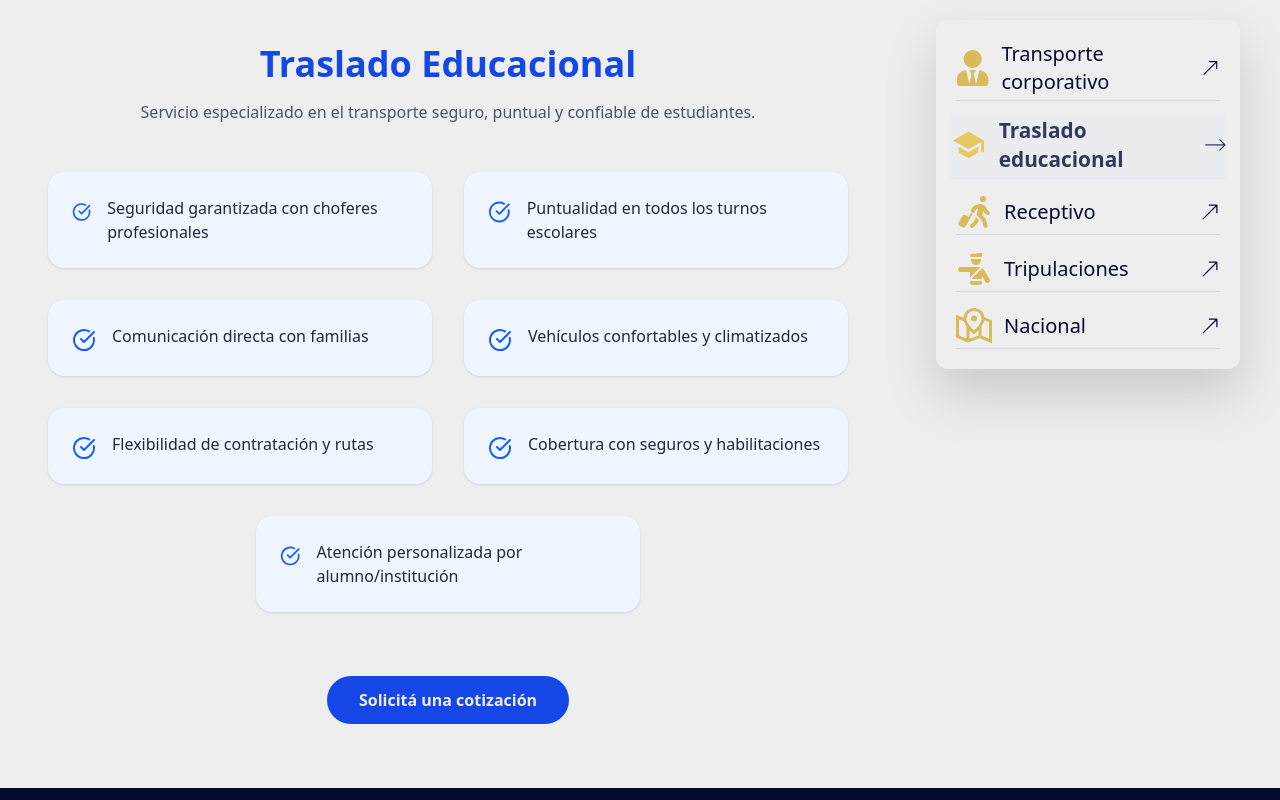
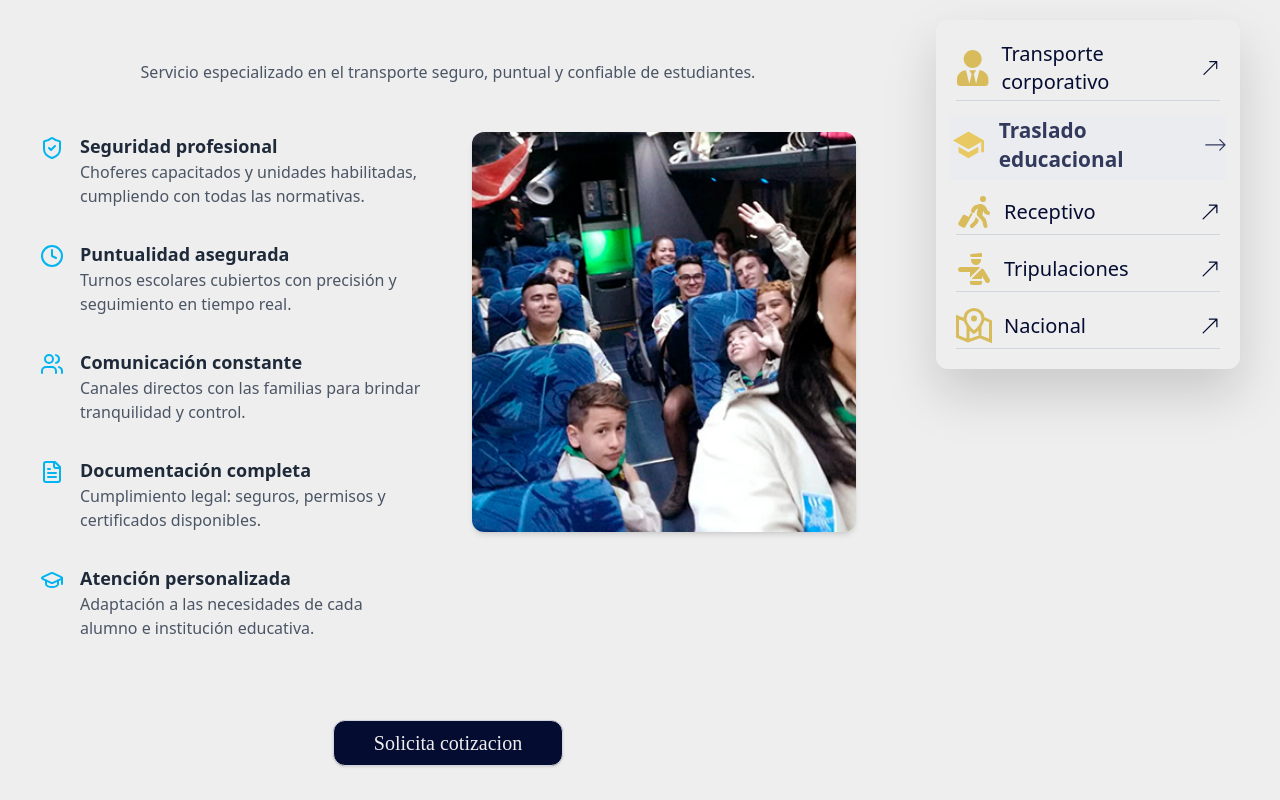
Before and after one commit to UlisesValero/teb, a React (Vite) app: page /servicio/educativo in a window 1280 px wide. Shown: the part 360-1160 px from the top of the page. Built offline with nearby package versions, Linux system fonts and the light colour scheme.

Commit message:
v.30 Animations & ServiceDetails corrections

```diff
--- a/src/components/pages/ServiceDetail.jsx
+++ b/src/components/pages/ServiceDetail.jsx
@@ -6,8 +6,9 @@ import Receptive from "../ui/Receptive"
 import ServicesRedirect from "../ui/ServicesRedirect"
 import Educational from "../ui/Educational"
 import { AnimatePresence, motion } from "framer-motion"
-import DarkBgProvider, { useDarkBg } from "../../context/DarkBg"
+import { useDarkBg } from "../../context/DarkBg"
 import Crew from "../ui/Crew"
+import UseAnimation from "../../hooks/UseAnimation"
 
 const ServiceDetail = () => {
   const { id } = useParams()
@@ -35,6 +36,7 @@ const ServiceDetail = () => {
       </div>
 
       {servicio.id === "nacional" ? (
+        <UseAnimation>
         <div className="flex flex-col lg:flex-row">
           <div className="lg:w-[70%]">
             <ArgentinaMap />
@@ -43,9 +45,13 @@ const ServiceDetail = () => {
             <ServicesRedirect />
           </div>
         </div>
+        </UseAnimation>
       ) : null}
-      {servicio.id === "empresarial" ? (<CorporativeT />) : null}
+      {servicio.id === "empresarial" ? (
+        <UseAnimation><CorporativeT /></UseAnimation>
+      ) : null}
       {servicio.id === "turistico" ? (
+        <UseAnimation>
         <div className="flex flex-col lg:flex-row">
           <div className="lg:w-[70%]">
             <Receptive />
@@ -54,8 +60,10 @@ const ServiceDetail = () => {
             <ServicesRedirect />
           </div>
         </div>
+        </UseAnimation>
       ) : null}
       {servicio.id === "educativo" ? (
+        <UseAnimation>
         <div className="w-full flex flex-col lg:flex-row">
           <div className="lg:w-[70%]">
             <Educational />
@@ -63,10 +71,11 @@ const ServiceDetail = () => {
           <div className="lg:w-[30%]">
             <ServicesRedirect />
           </div>
-
         </div>
+        </UseAnimation>
       ) : null}
       {servicio.id === "tripulacion" ? (
+        <UseAnimation>
         <div className="w-full flex flex-col items-center lg:items-start lg:flex-row">
           <div className="lg:w-[70%]">
               <Crew/>
@@ -74,8 +83,8 @@ const ServiceDetail = () => {
           <div className="lg:w-[30%]">
             <ServicesRedirect />
           </div>
-
         </div>
+        </UseAnimation>
       ) : null}
 
       <AnimatePresence>
--- a/src/components/ui/ArgentinaMap.jsx
+++ b/src/components/ui/ArgentinaMap.jsx
@@ -1,4 +1,6 @@
-import React from "react";
+import { CiLocationOn } from "react-icons/ci";
+import Button from '../ui/Button'
+import { HiArrowUturnRight } from "react-icons/hi2";
 
 const destinos = [
     { nombre: "Región Noroeste", top: "12%", left: "44%" },
@@ -9,10 +11,64 @@ const destinos = [
     { nombre: "Ushuaia", top: "85%", left: "40%" },
 ];
 
+const features = [
+      {
+    icon: <CiLocationOn className="text-lblue" size={24} />,
+    title: "Litoral Termal",
+    desc: "Colón, La Paz, Federación, Concordia."
+  },
+  {
+    icon: <CiLocationOn className="text-lblue" size={24} />,
+    title: "Región del Noroeste",
+    desc: "Valles Calchaquíes, Tren de las Nubes, Quebrada de Humahuaca, Valle de la Luna, Tilcara, Cafayate."
+  },
+  {
+    icon: <CiLocationOn className="text-lblue" size={24} />,
+    title: "Córdoba",
+    desc: "Villa General Belgrano (Oktoberfest), Cerro Uritorco, Valle de Punilla, Traslasierra, Villa Carlos Paz."
+  },
+  {
+    icon: <CiLocationOn className="text-lblue" size={24} />,
+    title: "Mendoza",
+    desc: "Ruta del vino, Valle Grande, Cerro de la Gloria."
+  },
+  {
+    icon: <CiLocationOn className="text-lblue" size={24} />,
+    title: "Patagonia Atlántica",
+    desc: "Península de Valdés (fauna), Puerto Madryn (avistaje de ballenas)."
+  },
+  {
+    icon: <CiLocationOn className="text-lblue" size={24} />,
+    title: "Santa Cruz y Tierra del Fuego",
+    desc: "Glaciar Perito Moreno, Ushuaia (la ciudad más austral del mundo)."
+  }
+]
+
 const ArgentinaMap = () => {
-    return (
-        <section className="flex flex-col lg:flex-row bg-gray-200 ">
-            <div className="relative w-full max-w-2xl ">
+  return (
+    <section className="bg-white py-16 px-4 md:px-10">
+      <div className="text-center">
+        <p className="mt-4 text-gray-600 max-w-2xl mx-auto">
+          Servicio especializado en el transporte seguro, puntual y confiable de estudiantes.
+        </p>
+      </div>
+
+      <div className="mt-12 flex flex-col lg:flex-row gap-12">
+
+        <div className="flex-1 space-y-8">
+            <h1 className="font-h3 text-center text-2xl text-gold font-extrabold">Destinos habituales</h1>
+          {features.map((feature, index) => (
+            <div key={index} className="flex items-start gap-4">
+              <div className="mt-1">{feature.icon}</div>
+              <div>
+                <h4 className="text-lg font-semibold text-gray-800">{feature.title}</h4>
+                <p className="text-gray-600">{feature.desc}</p>
+              </div>
+            </div>
+          ))}
+          </div>
+
+                   <div className="relative w-full max-w-2xl ">
                 <img
                     src="/assets/map.png"
                     alt="Mapa de Argentina"
@@ -31,33 +87,25 @@ const ArgentinaMap = () => {
                         </span>
                     </div>
                 ))}
+                        </div>
             </div>
-            <div>
-                <ul className="space-y-4 list-disc list-inside text-base lg:text-lg">         <li>
-                    <span className="font-medium">Región del Noroeste:</span> Valles Calchaquíes, Tren de las Nubes, Quebrada de Humahuaca, Valle de la Luna, Tilcara, Cafayate.
-                </li>
-                    <li>
-                        <span className="font-medium">Litoral Termal:</span> Colón, La Paz, Federación, Concordia.
-                    </li>
-                    <li>
-                        <span className="font-medium">Córdoba:</span> Villa General Belgrano (Oktoberfest), Cerro Uritorco, Valle de Punilla, Traslasierra, Villa Carlos Paz.
-                    </li>
-                    <li>
-                        <span className="font-medium">Mendoza:</span> Ruta del vino, Valle Grande, Cerro de la Gloria.
-                    </li>
-                    <li>
-                        <span className="font-medium">Centros de esquí:</span> Chapelco, Las Leñas, La Hoya, Cerro Catedral.
-                    </li>
-                    <li>
-                        <span className="font-medium">Patagonia Atlántica:</span> Península de Valdés (fauna), Puerto Madryn (avistaje de ballenas).
-                    </li>
-                    <li>
-                        <span className="font-medium">Santa Cruz y Tierra del Fuego:</span> Glaciar Perito Moreno, Ushuaia (la ciudad más austral del mundo).
-                    </li>
-                </ul>
-            </div>
-        </section>
-    );
-};
 
-export default ArgentinaMap;
+      <div className="flex justify-center pt-20">
+        <a href={window.location.pathname !== "/" ? "/#contact" : "#contact"}>
+          <Button className="relative group px-10 py-2 border-gray-300 hover:border-gold/80 border text-xl font-p hover:text-gold/80 overflow-hidden">
+
+            <span className="transition-opacity duration-400 ease-in-out group-hover:opacity-0">
+              Solicita cotizacion
+            </span>
+            <HiArrowUturnRight
+              className="absolute inset-0 m-auto opacity-0 transition-opacity duration-400 ease-in-out group-hover:opacity-100"
+              size={24}
+            />
+          </Button>
+        </a>
+      </div>
+    </section>
+  )
+}
+
+export default ArgentinaMap
--- a/src/components/ui/Button.jsx
+++ b/src/components/ui/Button.jsx
@@ -1,4 +1,3 @@
-import { TbMailForward } from "react-icons/tb";
 
 const Button = ({ text, children, className = "" }) => {
   return (
--- a/src/components/ui/Container.jsx
+++ b/src/components/ui/Container.jsx
@@ -1,6 +1,6 @@
 const Container = ( {children, isNav = false} ) => {
     return (
-        <div className={`w-full ${!isNav ? 'h-[77vh]' : ''} z-40 flex justify-center`}>
+        <div className={`w-full ${!isNav ? "h-full" : ''} z-40 flex justify-center`}>
             <div className="w-[80%] lg:w-[75%]">
             {children}
             </div>
--- a/src/components/ui/Crew.jsx
+++ b/src/components/ui/Crew.jsx
@@ -1,33 +1,58 @@
+
+import { GraduationCap, Clock, ShieldCheck, FileText, Users } from "lucide-react"
+import Button from '../ui/Button'
+import { HiArrowUturnRight } from "react-icons/hi2";
+
+
+const features = [
+  {
+    icon: <Clock className="text-lblue" size={24} />,
+    title: "Puntualidad asegurada",
+    desc: "Coordinación directa con departamentos de operaciones aéreas."
+  },
+  {
+    icon: <Users className="text-lblue" size={24} />,
+    title: "Comunicación constante",
+    desc: "Disponibilidad 24/7 para vuelos programados o de última hora."
+  },
+  {
+    icon: <FileText className="text-lblue" size={24} />,
+    title: "Documentación completa",
+    desc: "Unidades con amplio espacio para equipaje y protocolos de descanso."
+  },
+  {
+    icon: <GraduationCap className="text-lblue" size={24} />,
+    title: "Atención personalizada",
+    desc: "Conductores con experiencia en logística aeroportuaria."
+  }
+]
+
 
 const Crew = () => {
   return (
-
-        <section className="w-full bg-white py-20 px-6 lg:px-40" id="tripulaciones">
-            <div className="flex flex-col lg:flex-row gap-10 items-center">
-                <div className="flex-1">
-                    <p className="text-lg text-gray-700 mb-6">
-                        Ofrecemos un servicio especializado en el traslado de tripulaciones de aerolíneas, asegurando puntualidad, comodidad y una logística precisa para que los empleados lleguen a tiempo a sus vuelos, hoteles u otras ubicaciones designadas.
+    <section className="bg-white py-16 px-4 md:px-10">
+      <div className="text-center">
+        <p className="mt-4 text-gray-600 max-w-2xl mx-auto">
+          Servicio especializado en el transporte seguro, puntual y confiable de estudiantes.
         </p>
-                    <ul className="list-disc pl-5 text-gray-700 space-y-2">
-                        <li>Coordinación directa con departamentos de operaciones aéreas.</li>
-                        <li>Disponibilidad 24/7 para vuelos programados o de última hora.</li>
-                        <li>Unidades con amplio espacio para equipaje y protocolos de descanso.</li>
-                        <li>Conductores con experiencia en logística aeroportuaria.</li>
-                    </ul>
       </div>
 
-                <div className="flex-1 rounded-2xl overflow-hidden shadow-lg">
-                    <img src="/assets/tripulaciones.jpg" alt="Traslado de tripulaciones" className="w-full object-cover" />
+      <div className="mt-12 flex flex-col lg:flex-row gap-12">
+
+        <div className="flex-1 space-y-8">
+          {features.map((feature, index) => (
+            <div key={index} className="flex items-start gap-4">
+              <div className="mt-1">{feature.icon}</div>
+              <div>
+                <h4 className="text-lg font-semibold text-gray-800">{feature.title}</h4>
+                <p className="text-gray-600">{feature.desc}</p>
               </div>
             </div>
+          ))}
+        </div>
 
-            <div className="mt-20">
-                <h3 className="text-2xl font-semibold text-[#040c32] mb-6">Empresas con las que trabajamos</h3>
-                <div className="flex flex-wrap gap-8">
-                    <img src="/assets/logos/aerolineas.png" alt="Aerolíneas Argentinas" className="h-12" />
-                    <img src="/assets/logos/latam.png" alt="Latam" className="h-12" />
-                    <img src="/assets/logos/sky.png" alt="Sky Airline" className="h-12" />
-                    <img src="/assets/logos/jetSmart.png" alt="JetSmart" className="h-12" />
+        <div className="flex-1 flex justify-center">
+          <img src="/assets/mainbg.jpg" alt="Escolares" className="rounded-xl shadow-md max-h-[400px] object-cover" />
         </div>
       </div>
 
@@ -48,8 +73,32 @@ const Crew = () => {
           </div>
         </div>
       </div>
+
+            <div className="mt-20">
+        <h3 className="text-2xl font-semibold text-[#040c32] mb-6">Empresas con las que trabajamos</h3>
+        <div className="flex flex-wrap gap-8 items-center">
+          <img src="/assets/logos/aerolineas.png" alt="Aerolíneas Argentinas" className="h-12" />
+          <img src="/assets/logos/latam.png" alt="Latam" className="h-12" />
+          <img src="/assets/logos/sky.png" alt="Sky Airline" className="h-12" />
+          <img src="/assets/logos/jetSmart.png" alt="JetSmart" className="h-12" />
+        </div>
+      </div>
+
+      <div className="flex justify-center pt-20">
+        <a href={window.location.pathname !== "/" ? "/#contact" : "#contact"}>
+          <Button className="relative group px-10 py-2 border-gray-300 hover:border-gold/80 border text-xl font-p hover:text-gold/80 overflow-hidden">
+
+            <span className="transition-opacity duration-400 ease-in-out group-hover:opacity-0">
+              Solicita cotizacion
+            </span>
+            <HiArrowUturnRight
+              className="absolute inset-0 m-auto opacity-0 transition-opacity duration-400 ease-in-out group-hover:opacity-100"
+              size={24}
+            />
+          </Button>
+        </a>
+      </div>
     </section>
-
   )
 }
 
--- a/src/components/ui/Educational.jsx
+++ b/src/components/ui/Educational.jsx
@@ -1,44 +1,77 @@
-import { CheckCircle } from "lucide-react";
+import { GraduationCap, Clock, ShieldCheck, FileText, Users } from "lucide-react"
+import Button from '../ui/Button'
+import { HiArrowUturnRight } from "react-icons/hi2";
+
 
 const features = [
-  "Seguridad garantizada con choferes profesionales",
-  "Puntualidad en todos los turnos escolares",
-  "Comunicación directa con familias",
-  "Vehículos confortables y climatizados",
-  "Flexibilidad de contratación y rutas",
-  "Cobertura con seguros y habilitaciones",
-  "Atención personalizada por alumno/institución"
-];
-
+  {
+    icon: <ShieldCheck className="text-lblue" size={24} />,
+    title: "Seguridad profesional",
+    desc: "Choferes capacitados y unidades habilitadas, cumpliendo con todas las normativas."
+  },
+  {
+    icon: <Clock className="text-lblue" size={24} />,
+    title: "Puntualidad asegurada",
+    desc: "Turnos escolares cubiertos con precisión y seguimiento en tiempo real."
+  },
+  {
+    icon: <Users className="text-lblue" size={24} />,
+    title: "Comunicación constante",
+    desc: "Canales directos con las familias para brindar tranquilidad y control."
+  },
+  {
+    icon: <FileText className="text-lblue" size={24} />,
+    title: "Documentación completa",
+    desc: "Cumplimiento legal: seguros, permisos y certificados disponibles."
+  },
+  {
+    icon: <GraduationCap className="text-lblue" size={24} />,
+    title: "Atención personalizada",
+    desc: "Adaptación a las necesidades de cada alumno e institución educativa."
+  }
+]
 
 const Educational = () => {
   return (
     <section className="bg-white py-16 px-4 md:px-10">
-      <div className="max-w-7xl mx-auto">
-        <div className="text-center mb-12">
-          <h2 className="text-4xl font-bold text-blue-700">Traslado Educacional</h2>
+      <div className="text-center">
         <p className="mt-4 text-gray-600 max-w-2xl mx-auto">
           Servicio especializado en el transporte seguro, puntual y confiable de estudiantes.
         </p>
       </div>
 
-        <div className="flex flex-wrap justify-center gap-8">
+      <div className="mt-12 flex flex-col lg:flex-row gap-12">
+
+        <div className="flex-1 space-y-8">
           {features.map((feature, index) => (
-            <div
-              key={index}
-              className="flex items-start gap-4 bg-blue-50 p-6 rounded-2xl shadow-sm max-w-sm w-full"
-            >
-              <CheckCircle className="text-blue-600 mt-1" size={24} />
-              <p className="text-gray-800 font-medium">{feature}</p>
+            <div key={index} className="flex items-start gap-4">
+              <div className="mt-1">{feature.icon}</div>
+              <div>
+                <h4 className="text-lg font-semibold text-gray-800">{feature.title}</h4>
+                <p className="text-gray-600">{feature.desc}</p>
+              </div>
             </div>
           ))}
         </div>
 
-        <div className="mt-16 text-center">
-          <button className="bg-blue-700 hover:bg-blue-800 text-white font-semibold py-3 px-8 rounded-full transition-all">
-            Solicitá una cotización
-          </button>
+        <div className="flex-1 flex justify-center">
+          <img src="/assets/educativo.jpg" alt="Escolares" className="rounded-xl shadow-md max-h-[400px] object-cover" />
         </div>
+      </div>
+
+      <div className="flex justify-center pt-20">
+        <a href={window.location.pathname !== "/" ? "/#contact" : "#contact"}>
+          <Button className="relative group px-10 py-2 border-gray-300 hover:border-gold/80 border text-xl font-p hover:text-gold/80 overflow-hidden">
+
+            <span className="transition-opacity duration-400 ease-in-out group-hover:opacity-0">
+              Solicita cotizacion
+            </span>
+            <HiArrowUturnRight
+              className="absolute inset-0 m-auto opacity-0 transition-opacity duration-400 ease-in-out group-hover:opacity-100"
+              size={24}
+            />
+          </Button>
+        </a>
       </div>
     </section>
   )
--- a/src/hooks/UseAnimation.jsx
+++ b/src/hooks/UseAnimation.jsx
@@ -5,7 +5,7 @@ const UseAnimation = ({ children }) => {
         <motion.div
             initial={{ opacity: 0, y: 10 }}
             whileInView={{ opacity: 1, y: 0 }}
-            viewport={{ once: false, amount: 0.3 }}
+            viewport={{ once: false, amount: 0.1 }}
             transition={{ duration: 0.4, ease: "easeInOut" }}
         >
             {children}
```
Also changed, not shown: public/assets/educativo.jpg (added), src/components/ui/Receptive.jsx (line endings or trailing spaces). Lines whose indentation alone changed are shown as unchanged.
